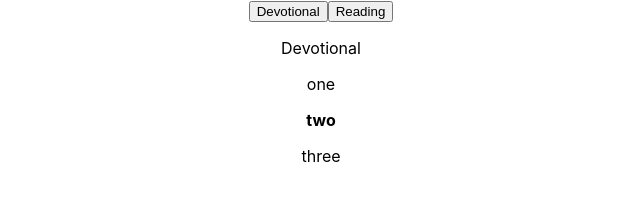
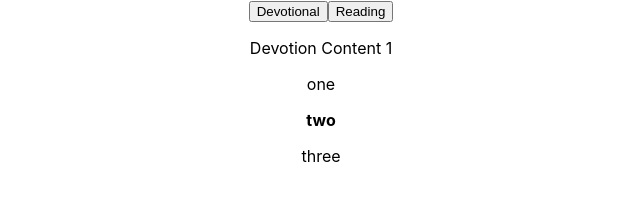
Before and after one commit to spainb123/crlife-dailybibleverse, a React (Create React App) app in the folder client/: page / in a window 1280 px wide. Shown: the top 216 px of the page, without its empty margins (319-959 px from the left). Built offline with nearby package versions, Linux system fonts and the light colour scheme.

Commit message:
Wire ContentView to Store

```diff
--- a/client/src/App.tsx
+++ b/client/src/App.tsx
@@ -1,16 +1,24 @@
 import React, { Component } from 'react';
+import { Provider } from 'react-redux';
 import logo from './logo.svg';
 import './App.css';
 import ContentView from './components/ContentView/ContentView';
 import NavigationView from './components/NavigationView/NavigationView';
+import { createStore } from 'redux';
+import rootReducer from './store/Reducers';
 
 class App extends Component {
+
+  private store = createStore(rootReducer);
+
   render() {
     return (
-      <div className="App">
-        <ContentView></ContentView>
-        <NavigationView></NavigationView>
-      </div>
+      <Provider store={this.store}>
+        <div className="App">
+          <ContentView></ContentView>
+          <NavigationView></NavigationView>
+        </div>
+      </Provider>
     );
   }
 }
--- a/client/src/components/ContentView/ContentView.tsx
+++ b/client/src/components/ContentView/ContentView.tsx
@@ -1,29 +1,41 @@
 import React, { MouseEvent } from 'react';
+import { connect } from 'react-redux';
 import ContentViewButton from './ContentViewButton';
 import ContentViewContents from './ContentViewContents';
+import { IStore, IStoreEntry, ActiveContentOption } from '../../store/Models';
+import { setActiveContent } from '../../store/Actions';
 
-interface State {
-    contents: string
+
+interface IContentViewProps
+{
+    entry: IStoreEntry,
+    activeContent: ActiveContentOption
 }
 
-class ContentView extends React.Component
+interface IContentViewActions
 {
-    readonly state: Readonly<State> = stateDevotional(); // initialState
+    onDevotionalClicked() : void
+    onReadingClicked() : void
+}
 
+class ContentView extends React.Component<IContentViewProps & IContentViewActions>
+{
     onDevotionalClicked = (e: MouseEvent<HTMLElement>) : void =>
     {
-        this.setState(stateDevotional)
-        console.log('show devotional');
+        this.props.onDevotionalClicked();
     }
 
     onReadingClicked = (e: MouseEvent<HTMLElement>) : void =>
     {
-        this.setState(stateReading)
-        console.log('show reading');
+        this.props.onReadingClicked();
     }
 
     render()
     {
+        const activeContent = (this.props.activeContent == ActiveContentOption.Devotional)
+            ? this.props.entry.devotionContent
+            : this.props.entry.readingContent
+
         return (
             <div className="row">
                 <ContentViewButton
@@ -35,14 +47,28 @@ class ContentView extends React.Component
                     children='Reading'
                 ></ContentViewButton>
                 <ContentViewContents
-                    content={this.state.contents}>
+                    content={activeContent}>
                 </ContentViewContents>
             </div>
         );
     }
 }
 
-const stateDevotional = (prevState?: State) => ({ contents: 'Devotional' });
-const stateReading = (prevState?: State) => ({ contents: 'Reading' });
+function mapStateToProps(state : IStore)
+{
+    return {
+        entry: state.entries[state.activeEntry],
+        activeContent: state.activeContent
+    }
+}
 
-export default ContentView;
+function mapDispatchToProps(dispatch: any)
+{
+    return {
+        onDevotionalClicked: () => dispatch(setActiveContent(ActiveContentOption.Devotional)),
+        onReadingClicked: () => dispatch(setActiveContent(ActiveContentOption.Reading))
+    }
+}
+
+
+export default connect(mapStateToProps, mapDispatchToProps)(ContentView);
--- a/client/src/store/Reducers.ts
+++ b/client/src/store/Reducers.ts
@@ -23,7 +23,7 @@ const initialState : IStore = {
     ]
 }
 
-export default function reduce(state : IStore = initialState, action: ISetActiveEntryAction | ISetActiveContentAction)
+export default function rootReducer(state : IStore = initialState, action: ISetActiveEntryAction | ISetActiveContentAction)
 {
     switch(action.type)
     {
```
Also changed, not shown: client/package.json (+6 -1 lines), client/src/store/Store.ts (added, +11 -0 lines), 1 other file (tests, documents, lock files or other folders).
